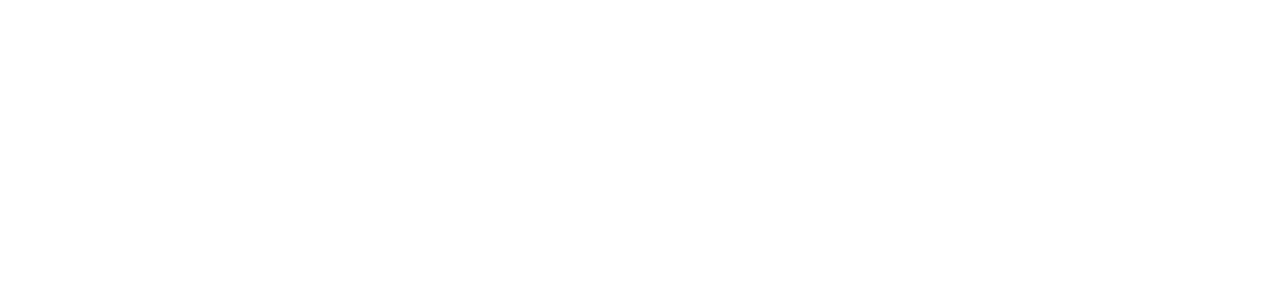
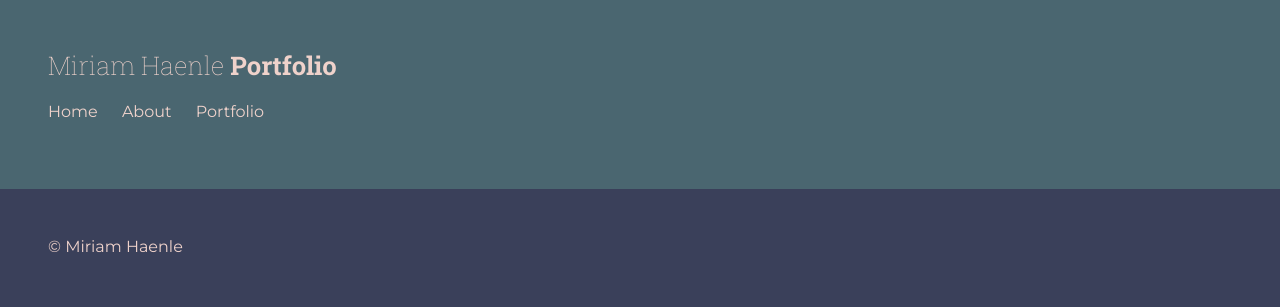
Before and after one commit to schulztobi/grid-portfolio, a plain HTML site: page src/index.html in a window 1280 px wide. Drawn offline with Linux system fonts and the light colour scheme.

Commit message:
Basic styling

```diff
--- a/src/index.html
+++ b/src/index.html
@@ -4,6 +4,22 @@
     <meta charset="UTF-8" />
     <meta name="viewport" content="width=device-width, initial-scale=1.0" />
     <title>Portfolio example</title>
+    <link rel="stylesheet" href="styles.css" />
+    <link
+      href="https://fonts.googleapis.com/css2?family=Montserrat:wght@100;200;400;500;700&family=Roboto+Slab:wght@100;300;500;700&display=swap"
+      rel="stylesheet"
+    />
   </head>
-  <body></body>
+  <body>
+    <header>
+      <div class="logo">Miriam Haenle <span>Portfolio</span></div>
+      <nav>
+        <a href="#">Home</a>
+        <a href="#">About</a>
+        <a href="#">Portfolio</a>
+      </nav>
+    </header>
+    <main></main>
+    <footer>© Miriam Haenle</footer>
+  </body>
 </html>
--- a/src/styles.css
+++ b/src/styles.css
@@ -0,0 +1,49 @@
+* {
+  box-sizing: border-box;
+}
+
+body {
+  margin: 0;
+  background: #3a405a;
+  color: #efd2cb;
+  font-family: 'Montserrat', sans-serif;
+}
+
+h1,
+h2,
+h3,
+h4,
+h5,
+h6 {
+  font-family: 'Roboto Slab', serif;
+}
+
+header {
+  background: #4a6670;
+  padding: 3rem;
+}
+
+a {
+  color: #efd2cb;
+  text-decoration: none;
+  padding-right: 20px;
+}
+a:hover {
+  color: #c7a27c;
+}
+nav {
+  padding: 20px 0;
+}
+footer {
+  padding: 3rem;
+}
+
+.logo {
+  font-family: 'Roboto Slab', serif;
+  font-size: 1.6rem;
+  font-weight: 200;
+}
+
+.logo > span {
+  font-weight: 700;
+}
```
